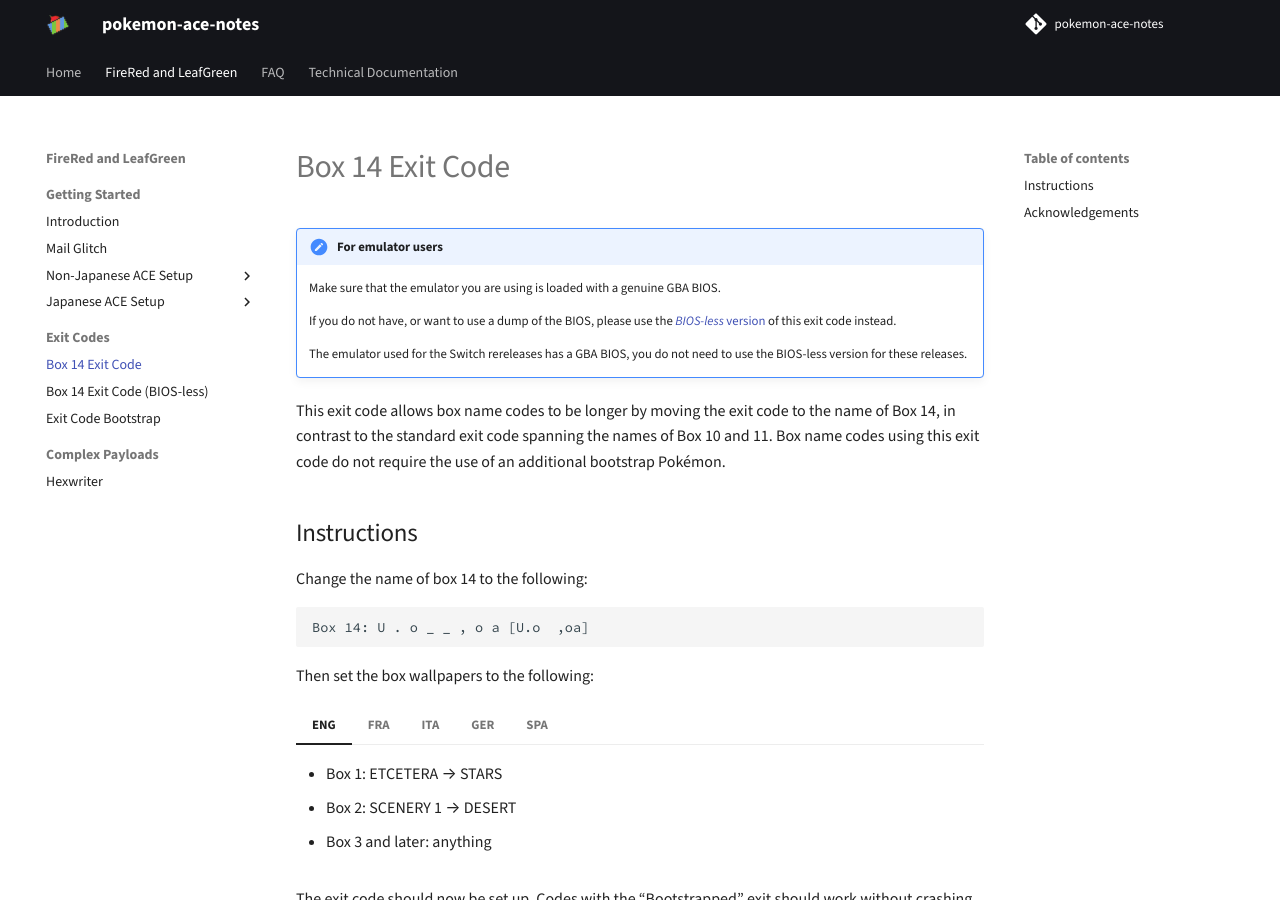
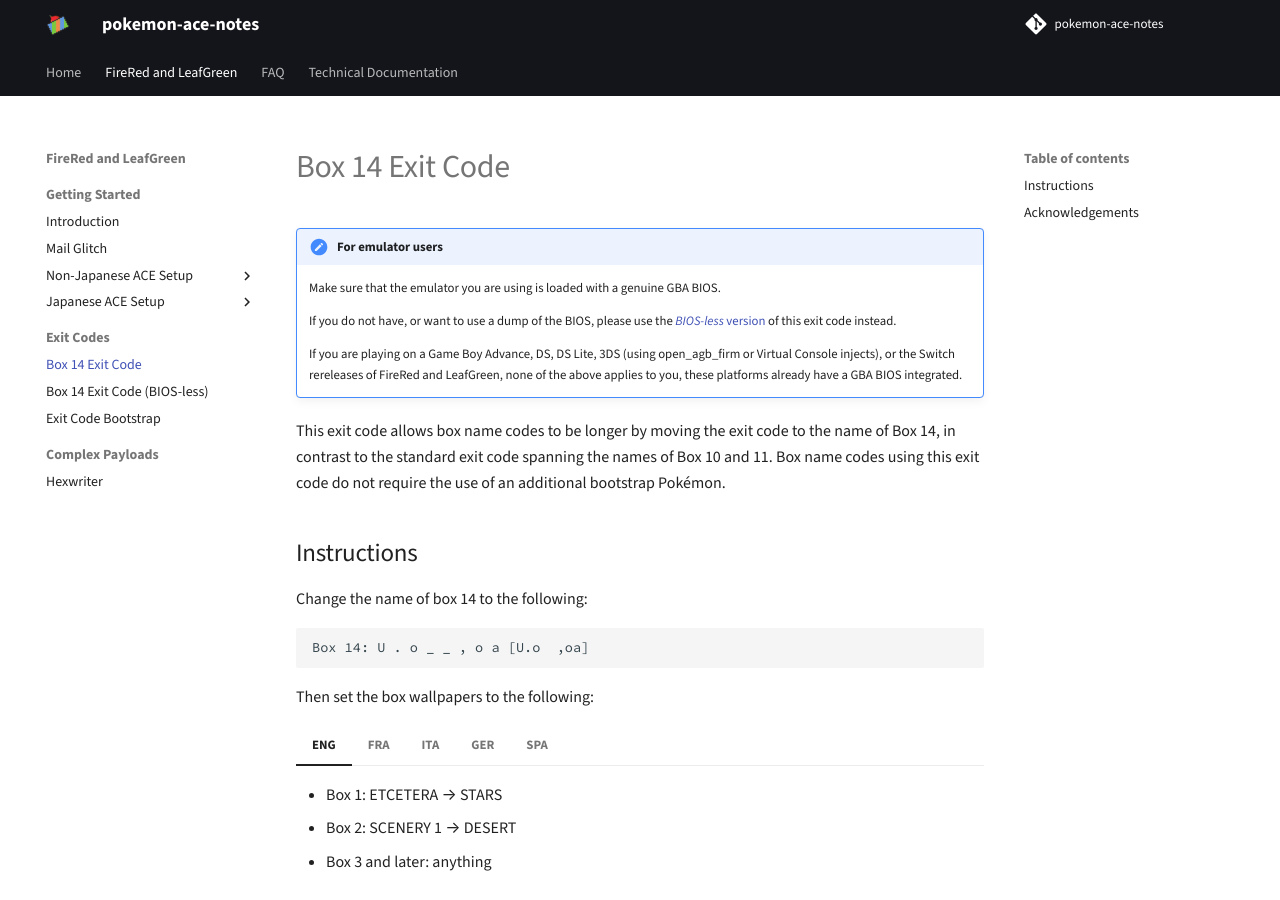
Before and after one commit to pomeg-letterbombers/pokemon-ace-notes, an MkDocs documentation site: the page built from content/frlg-box-14-exit.md, in a window 1280 px wide and 900 px high. Built offline with MkDocs 1.6.1 and Material for MkDocs 9.7.7, drawn with Linux system fonts in a browser that asks for light colours; comment, search, counter and statistics services are not loaded.

Commit message:
Make messaging around GBA BIOS more clear

```diff
--- a/content/frlg-box-14-exit.md
+++ b/content/frlg-box-14-exit.md
@@ -8,7 +8,7 @@
 
 If you do not have, or want to use a dump of the BIOS, please use the [*BIOS-less* version](frlg-box-14-exit-biosless.md) of this exit code instead.
 
-The emulator used for the Switch rereleases has a GBA BIOS, you do not need to use the BIOS-less version for these releases.
+If you are playing on a Game Boy Advance, DS, DS Lite, 3DS (using open_agb_firm or Virtual Console injects), or the Switch rereleases of FireRed and LeafGreen, none of the above applies to you, these platforms already have a GBA BIOS integrated.
 
 </div>
 
```
